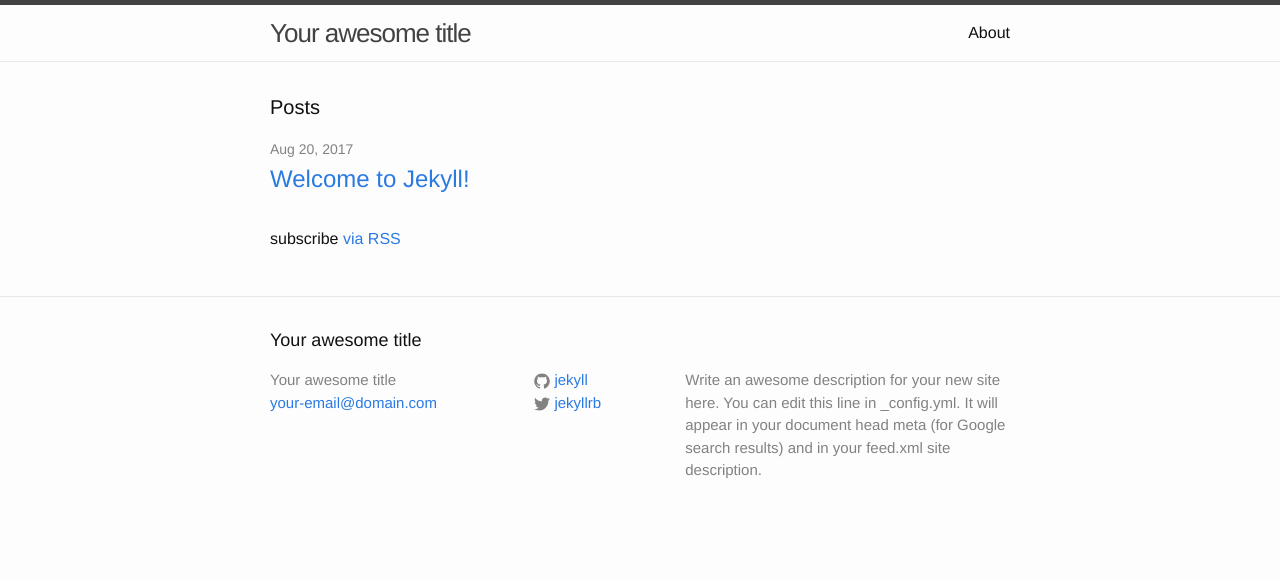
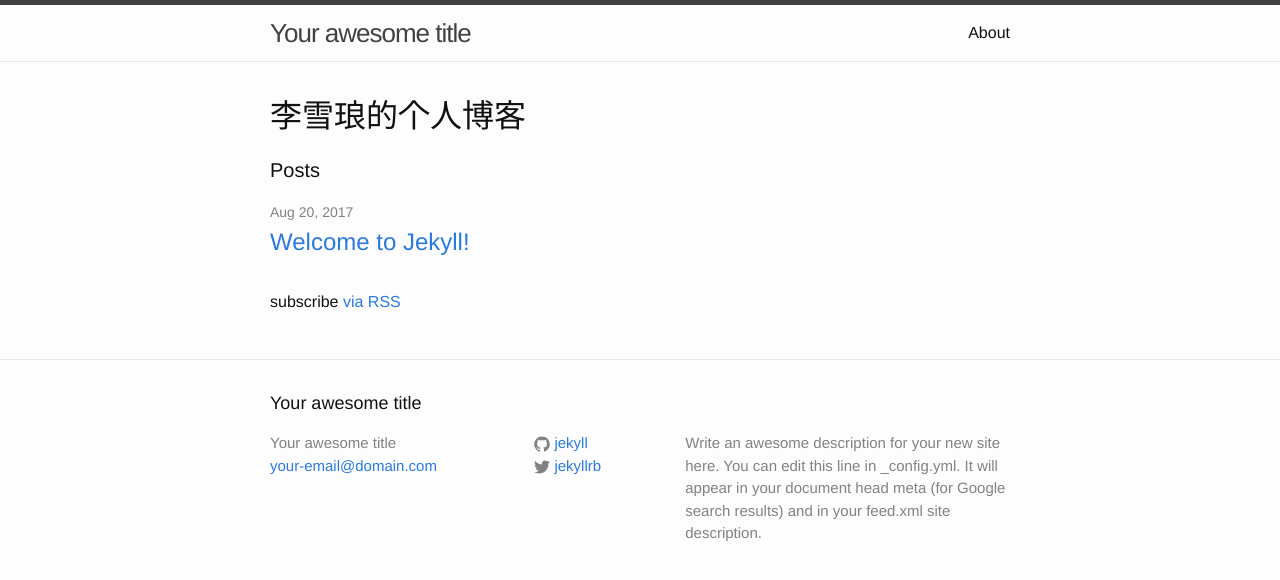
Before and after one commit to HuskyLi/HuskyLi.github.io, a Jekyll site: the page built from index.html, in a window 1280 px wide. Shown: the top 580 px of the page. Built offline with Jekyll 4.4.1, drawn with Linux system fonts in a browser that asks for light colours.

Commit message:
update
this is 李雪琅的 blog

```diff
--- a/index.html
+++ b/index.html
@@ -3,7 +3,7 @@ layout: default
 ---
 
 <div class="home">
-
+  <h1>李雪琅的个人博客</h1>
   <h1 class="page-heading">Posts</h1>
 
   <ul class="post-list">
```
